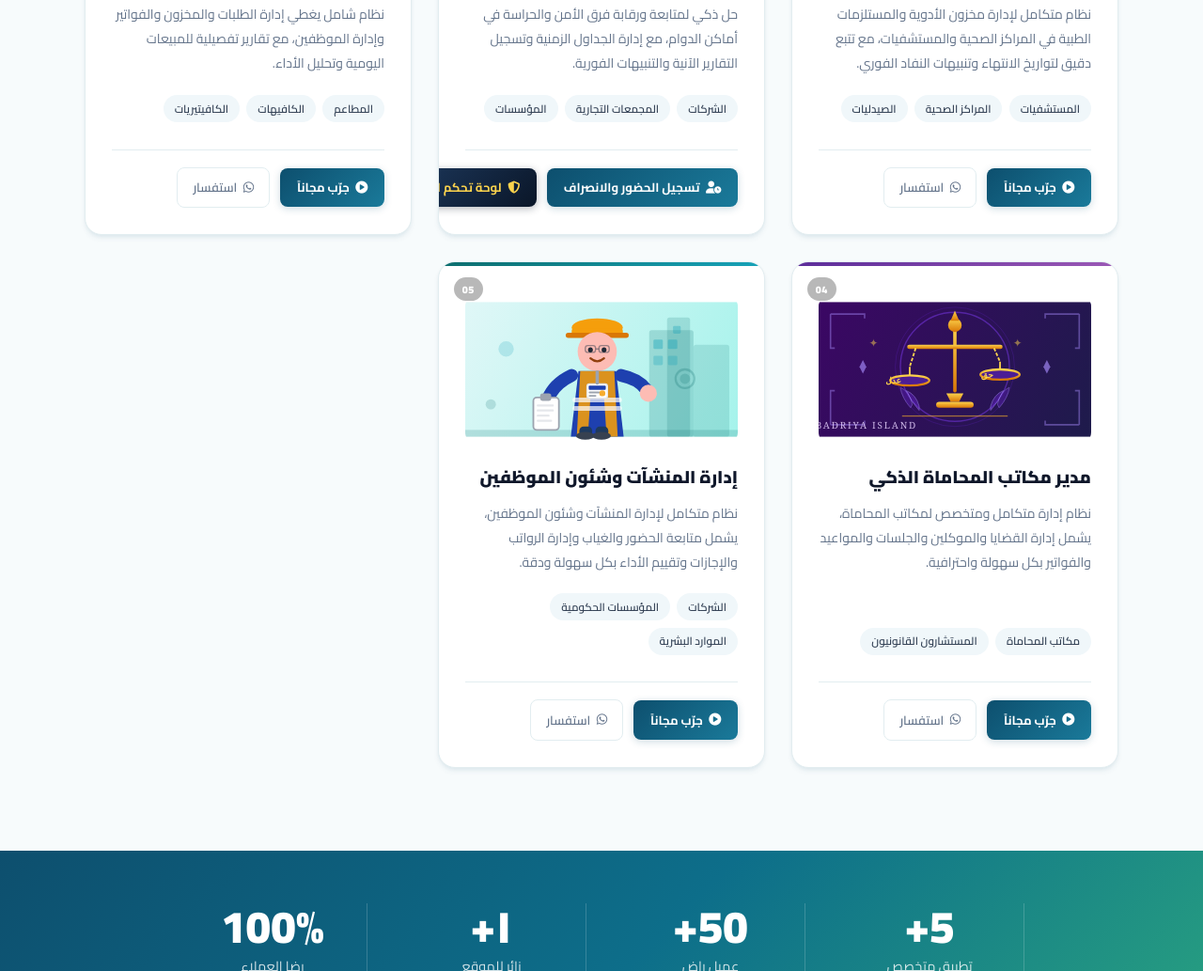
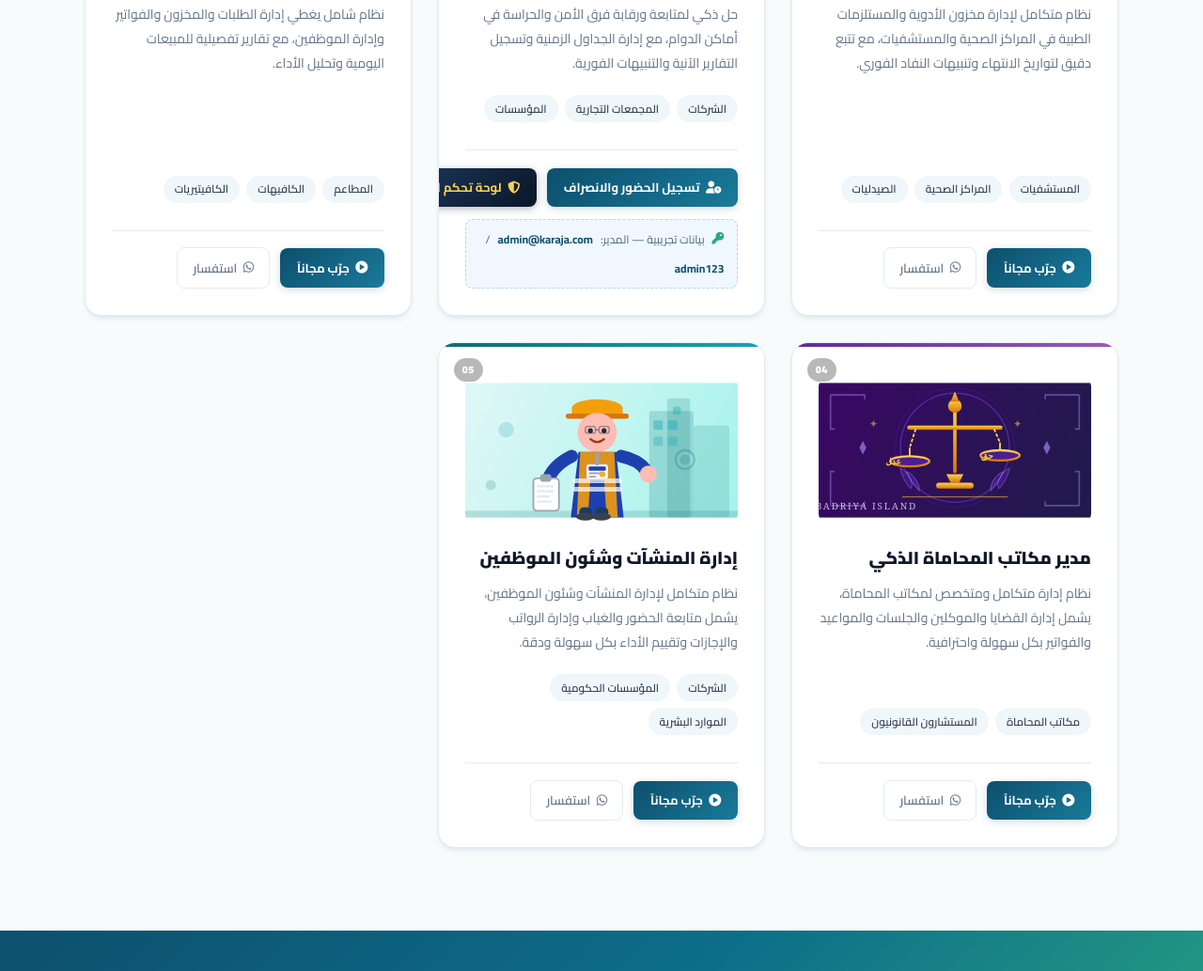
Before and after one commit to LeaderMr20/badriya-island, a plain HTML site: page index.html in a window 1280 px wide. Shown: the part 1358-2391 px from the top of the page at 94% size. Drawn offline with Linux system fonts and the light colour scheme; no server answers.

Commit message:
اضافة بيانات تجريبية للمدير في بطاقة الحراسة

```diff
--- a/index.html
+++ b/index.html
@@ -258,6 +258,14 @@
             transition:all .25s; box-shadow:0 2px 8px rgba(10,22,40,.3);
         }
         .btn-admin:hover { opacity:.88; transform:translateY(-2px); box-shadow:0 5px 15px rgba(10,22,40,.4); }
+        .demo-creds {
+            margin-top:.75rem; padding:.55rem .85rem;
+            background:#f0f7ff; border:1px dashed #bcd6ea;
+            border-radius:8px; font-size:.75rem; color:#4a6a80;
+            display:flex; align-items:center; gap:.5rem; flex-wrap:wrap;
+        }
+        .demo-creds i { color:#2ca87f; font-size:.8rem; }
+        .demo-creds span { font-weight:700; color:#0d4f6e; }
         .app-btn {
             display:inline-flex; align-items:center; gap:.4rem;
             color:var(--text-light); font-weight:600; font-size:.82rem;
@@ -782,6 +790,11 @@
                    class="app-btn" target="_blank">
                     <i class="fab fa-whatsapp"></i> استفسار
                 </a>
+            </div>
+            <div class="demo-creds">
+                <i class="fas fa-key"></i>
+                بيانات تجريبية — المدير:
+                <span>admin@karaja.com</span> / <span>admin123</span>
             </div>
         </div>
 
```
